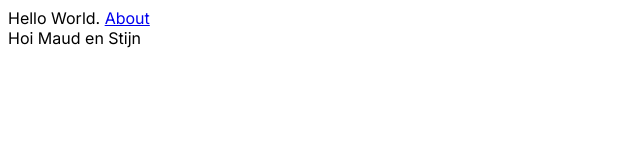
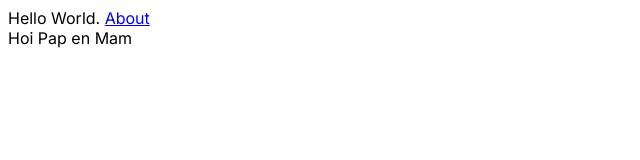
Before and after one commit to JanHertog/public-site, a Next.js app in the folder source/: page / in a window 1280 px wide. Shown: the top 160 px of the page, without its empty margins (0-640 px from the left). Built offline with nearby package versions, Linux system fonts and the light colour scheme.

Commit message:
Update greeting from 'Hoi Maud en Stijn' to 'Hoi Pap en Mam'

```diff
--- a/source/app/page.tsx
+++ b/source/app/page.tsx
@@ -7,7 +7,7 @@ export default function Home() {
         Hello World. <Link href="/about">About</Link>
       </div>
       <div>
-        Hoi Maud en Stijn
+        Hoi Pap en Mam
       </div>
     </div>
   );
```
